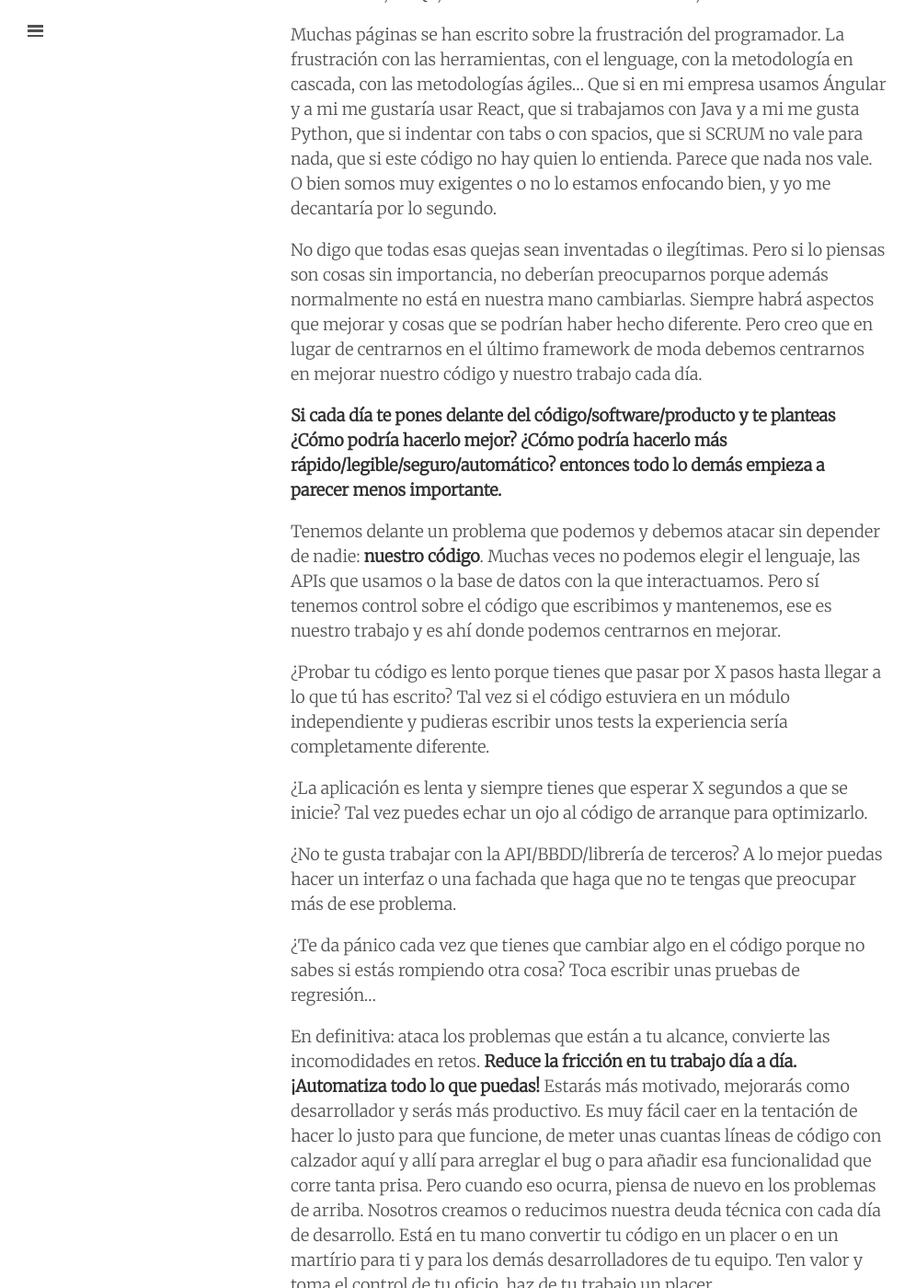
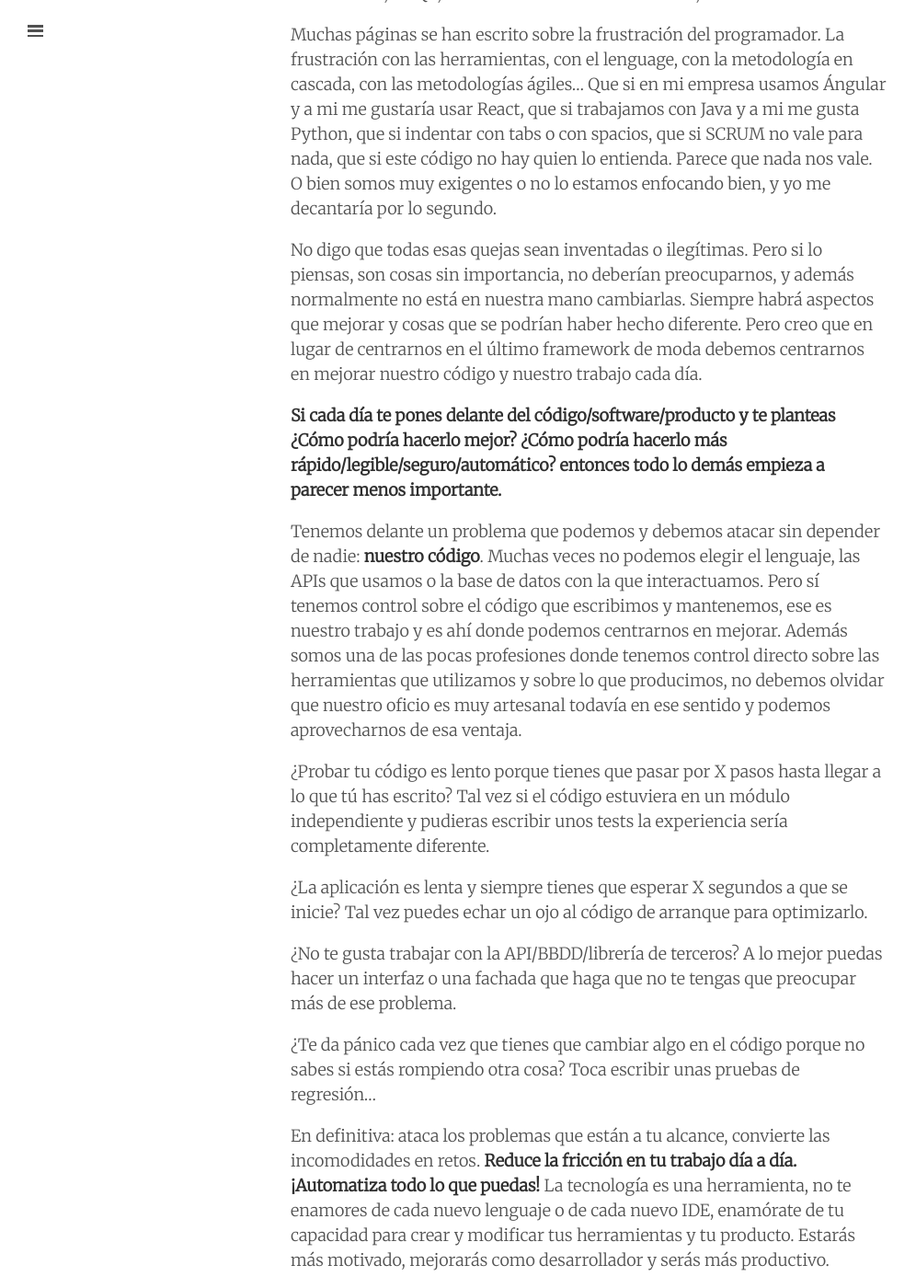
Before and after one commit to juanmirod/juanmirod.github.io, a Jekyll site: the page built from _posts/2017-02-24-adora-tu-oficio.markdown, in a window 1280 px wide and 1400 px high, scrolled down 689 px. Shown: the whole window at 92% size, without its empty margins (0-996 px from the left). Built offline with Jekyll 4.4.1, drawn with Linux system fonts in a browser that asks for light colours; some of the changed text lies outside the part shown.

Commit message:
Correcciones después de releer en frío.

```diff
--- a/_posts/2017-02-24-adora-tu-oficio.markdown
+++ b/_posts/2017-02-24-adora-tu-oficio.markdown
@@ -15,11 +15,11 @@ Por otro lado es habitual escuchar a los desarrolladores quejarse. Nos quejamos
 
 Muchas páginas se han escrito sobre la frustración del programador. La frustración con las herramientas, con el lenguage, con la metodología en cascada, con las metodologías ágiles... Que si en mi empresa usamos Ángular y a mi me gustaría usar React, que si trabajamos con Java y a mi me gusta Python, que si indentar con tabs o con spacios, que si SCRUM no vale para nada, que si este código no hay quien lo entienda. Parece que nada nos vale. O bien somos muy exigentes o no lo estamos enfocando bien, y yo me decantaría por lo segundo.
 
-No digo que todas esas quejas sean inventadas o ilegítimas. Pero si lo piensas son cosas sin importancia, no deberían preocuparnos porque además normalmente no está en nuestra mano cambiarlas. Siempre habrá aspectos que mejorar y cosas que se podrían haber hecho diferente. Pero creo que en lugar de centrarnos en el último framework de moda debemos centrarnos en mejorar nuestro código y nuestro trabajo cada día.
+No digo que todas esas quejas sean inventadas o ilegítimas. Pero si lo piensas, son cosas sin importancia, no deberían preocuparnos, y además normalmente no está en nuestra mano cambiarlas. Siempre habrá aspectos que mejorar y cosas que se podrían haber hecho diferente. Pero creo que en lugar de centrarnos en el último framework de moda debemos centrarnos en mejorar nuestro código y nuestro trabajo cada día.
 
 **Si cada día te pones delante del código/software/producto y te planteas ¿Cómo podría hacerlo mejor? ¿Cómo podría hacerlo más rápido/legible/seguro/automático? entonces todo lo demás empieza a parecer menos importante.**
 
-Tenemos delante un problema que podemos y debemos atacar sin depender de nadie: **nuestro código**. Muchas veces no podemos elegir el lenguaje, las APIs que usamos o la base de datos con la que interactuamos. Pero sí tenemos control sobre el código que escribimos y mantenemos, ese es nuestro trabajo y es ahí donde podemos centrarnos en mejorar.
+Tenemos delante un problema que podemos y debemos atacar sin depender de nadie: **nuestro código**. Muchas veces no podemos elegir el lenguaje, las APIs que usamos o la base de datos con la que interactuamos. Pero sí tenemos control sobre el código que escribimos y mantenemos, ese es nuestro trabajo y es ahí donde podemos centrarnos en mejorar. Además somos una de las pocas profesiones donde tenemos control directo sobre las herramientas que utilizamos y sobre lo que producimos, no debemos olvidar que nuestro oficio es muy artesanal todavía en ese sentido y podemos aprovecharnos de esa ventaja.
 
 ¿Probar tu código es lento porque tienes que pasar por X pasos hasta llegar a lo que tú has escrito? Tal vez si el código estuviera en un módulo independiente y pudieras escribir unos tests la experiencia sería completamente diferente.
 
@@ -29,4 +29,6 @@ Tenemos delante un problema que podemos y debemos atacar sin depender de nadie:
 
 ¿Te da pánico cada vez que tienes que cambiar algo en el código porque no sabes si estás rompiendo otra cosa? Toca escribir unas pruebas de regresión...
 
-En definitiva: ataca los problemas que están a tu alcance, convierte las incomodidades en retos. **Reduce la fricción en tu trabajo día a día. ¡Automatiza todo lo que puedas!** Estarás más motivado, mejorarás como desarrollador y serás más productivo. Es muy fácil caer en la tentación de hacer lo justo para que funcione, de meter unas cuantas líneas de código con calzador aquí y allí para arreglar el bug o para añadir esa funcionalidad que corre tanta prisa. Pero cuando eso ocurra, piensa de nuevo en los problemas de arriba. Nosotros creamos o reducimos nuestra deuda técnica con cada día de desarrollo. Está en tu mano convertir tu código en un placer o en un martírio para ti y para los demás desarrolladores de tu equipo. Ten valor y toma el control de tu oficio, haz de tu trabajo un placer.
+En definitiva: ataca los problemas que están a tu alcance, convierte las incomodidades en retos. **Reduce la fricción en tu trabajo día a día. ¡Automatiza todo lo que puedas!** La tecnología es una herramienta, no te enamores de cada nuevo lenguaje o de cada nuevo IDE, enamórate de tu capacidad para crear y modificar tus herramientas y tu producto. Estarás más motivado, mejorarás como desarrollador y serás más productivo.
+
+Es muy fácil caer en la tentación de hacer lo justo para que funcione, de meter unas cuantas líneas de código con calzador aquí y allí para arreglar el bug o para añadir esa funcionalidad que corre tanta prisa. Pero cuando eso ocurra, piensa de nuevo en los problemas de arriba. Nosotros creamos o reducimos nuestra deuda técnica con cada día de desarrollo. Está en tu mano convertir tu código y tu flujo de trabajo en un placer o en un martírio para ti y para los demás desarrolladores de tu equipo. Ten valor y toma el control de tu oficio, haz de tu trabajo un placer.
```
Also changed, not shown: other parts of _posts/2017-02-24-adora-tu-oficio.markdown (+2 -2 lines).
